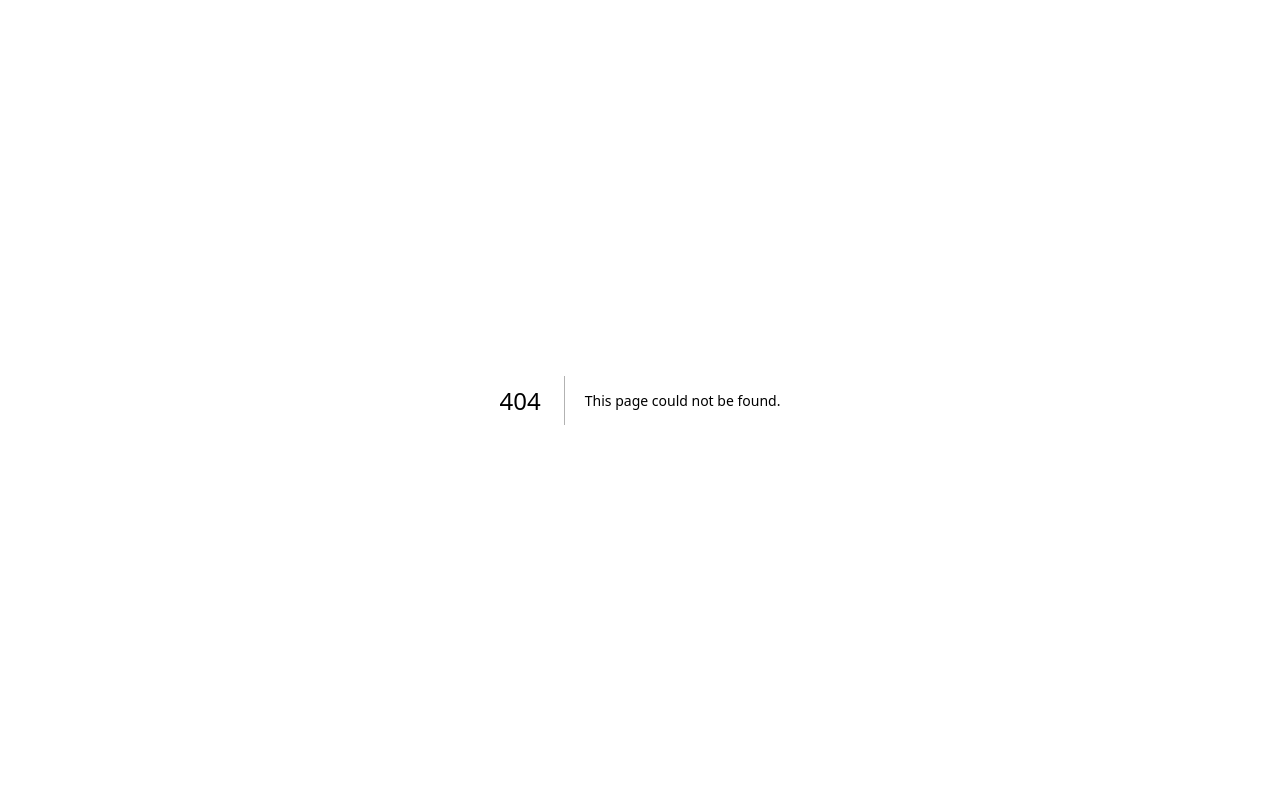
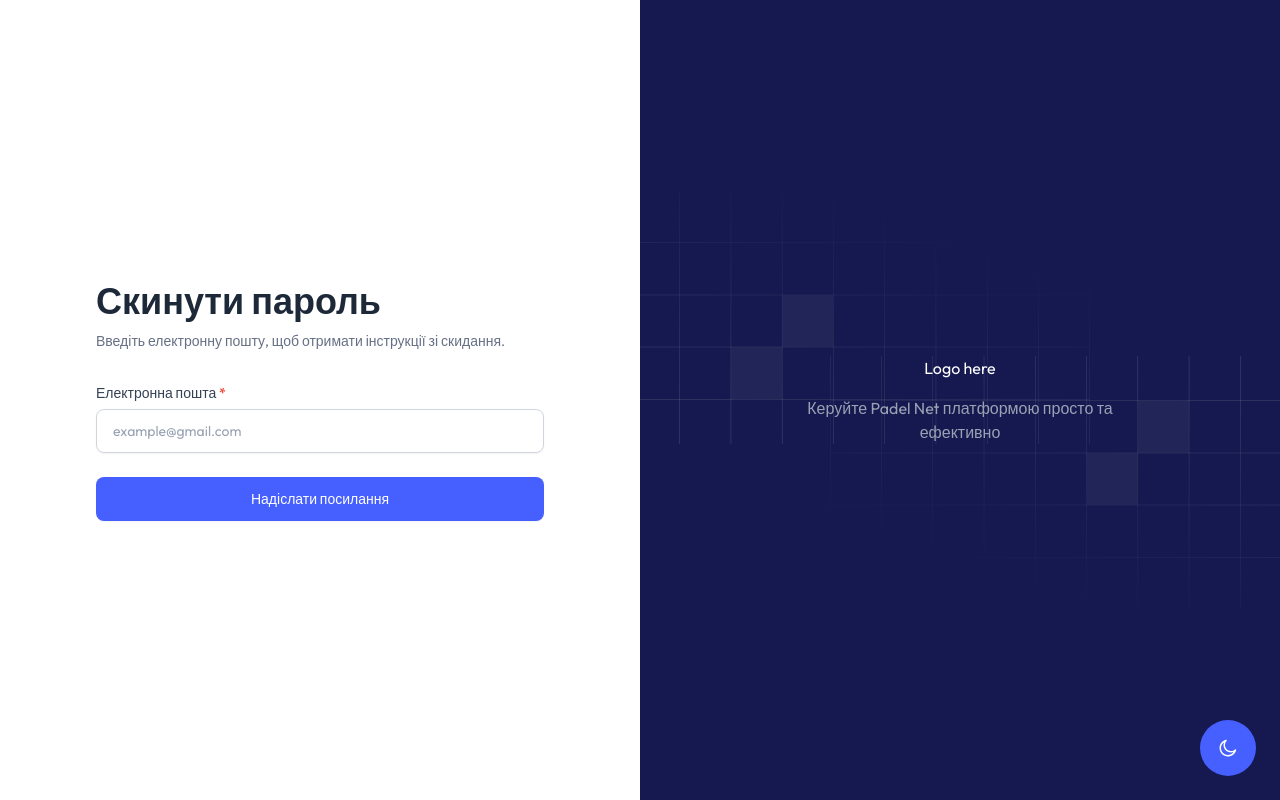
Before and after one commit to valik-kinakh/GoPadel_backoffice, a Next.js app: page /reset-password in a window 1280 px wide. Before the commit this address had no page. Built offline with nearby package versions, Linux system fonts and the light colour scheme.

Commit message:
admin: add reset password

```diff
--- a/messages/ua.json
+++ b/messages/ua.json
@@ -29,5 +29,11 @@
     "tip": "Введіть пароль",
     "keepLoggedIn": "Запам'ятати мене",
     "forgotPassword": "Забули пароль?"
+  },
+  "ResetPassword": {
+    "title": "Скинути пароль",
+    "description": "Введіть електронну пошту, щоб отримати інструкції зі скидання.",
+    "email": "Електронна пошта",
+    "submit": "Надіслати посилання"
   }
 }
--- /dev/null
+++ b/src/app/(main)/(full-width-pages)/(auth)/reset-password/page.tsx
@@ -0,0 +1,7 @@
+import ResetPasswordForm from "@/components/auth/ResetPasswordForm";
+
+const ResetPasswordPage = () => {
+  return <ResetPasswordForm />;
+};
+
+export default ResetPasswordPage;
--- /dev/null
+++ b/src/components/auth/ResetPasswordForm.tsx
@@ -0,0 +1,39 @@
+"use client";
+import Input from "@/components/form/input/InputField";
+import Label from "@/components/form/Label";
+import Button from "@/components/ui/button/Button";
+import { useTranslations } from "next-intl";
+
+export default function ResetPasswordForm() {
+  const t = useTranslations("ResetPassword");
+
+  return (
+    <div className="flex flex-col flex-1 lg:w-1/2 w-full">
+      <div className="flex flex-col justify-center flex-1 w-full max-w-md mx-auto">
+        <div>
+          <div className="mb-5 sm:mb-8">
+            <h1 className="mb-2 font-semibold text-gray-800 text-title-sm dark:text-white/90 sm:text-title-md">
+              {t("title")}
+            </h1>
+            <p className="text-sm text-gray-500 dark:text-gray-400">
+              {t("description")}
+            </p>
+          </div>
+          <form>
+            <div className="space-y-6">
+              <div>
+                <Label>
+                  {t("email")} <span className="text-error-500">*</span>{" "}
+                </Label>
+                <Input type="email" placeholder="example@gmail.com" />
+              </div>
+              <Button className="w-full" size="sm">
+                {t("submit")}
+              </Button>
+            </div>
+          </form>
+        </div>
+      </div>
+    </div>
+  );
+}
```
